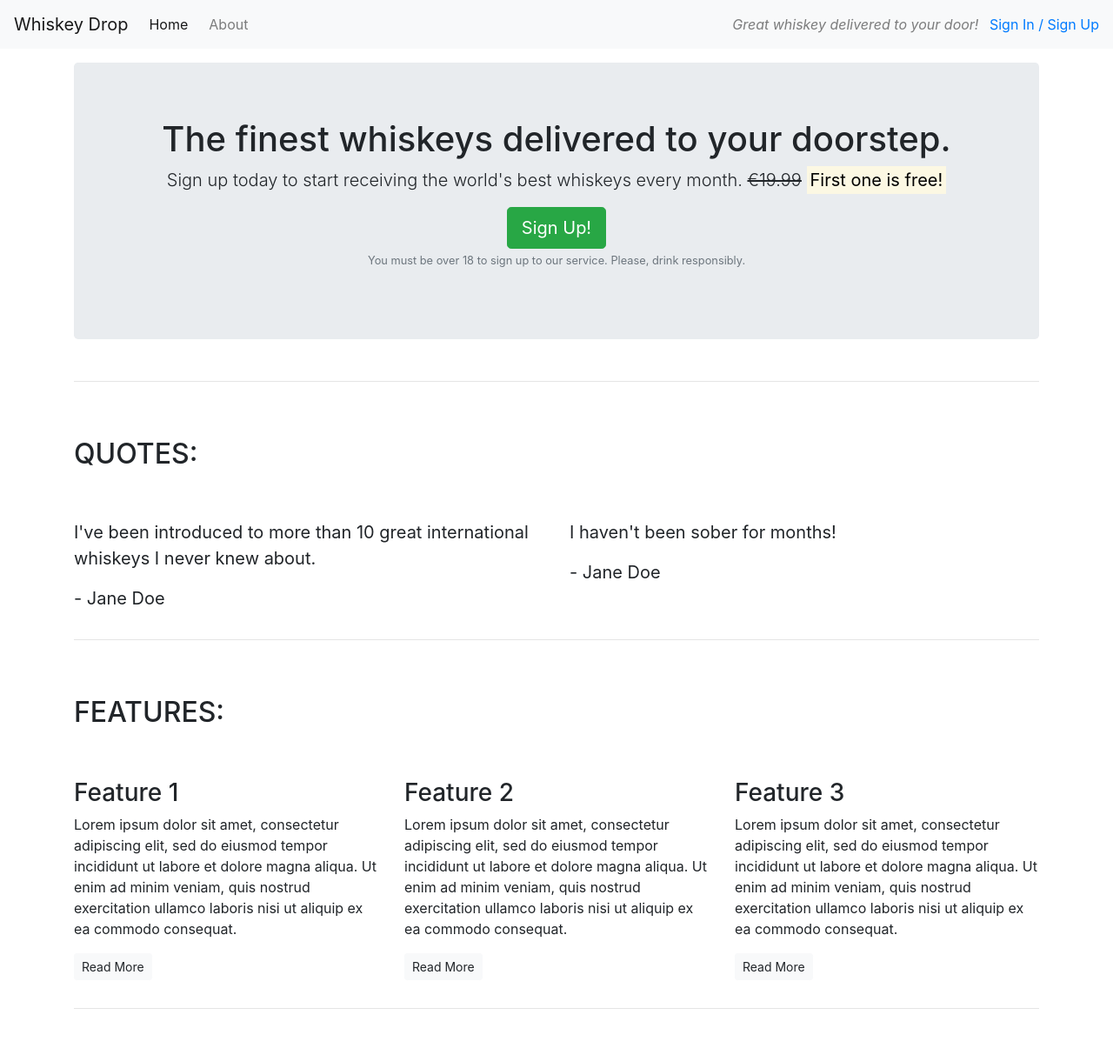
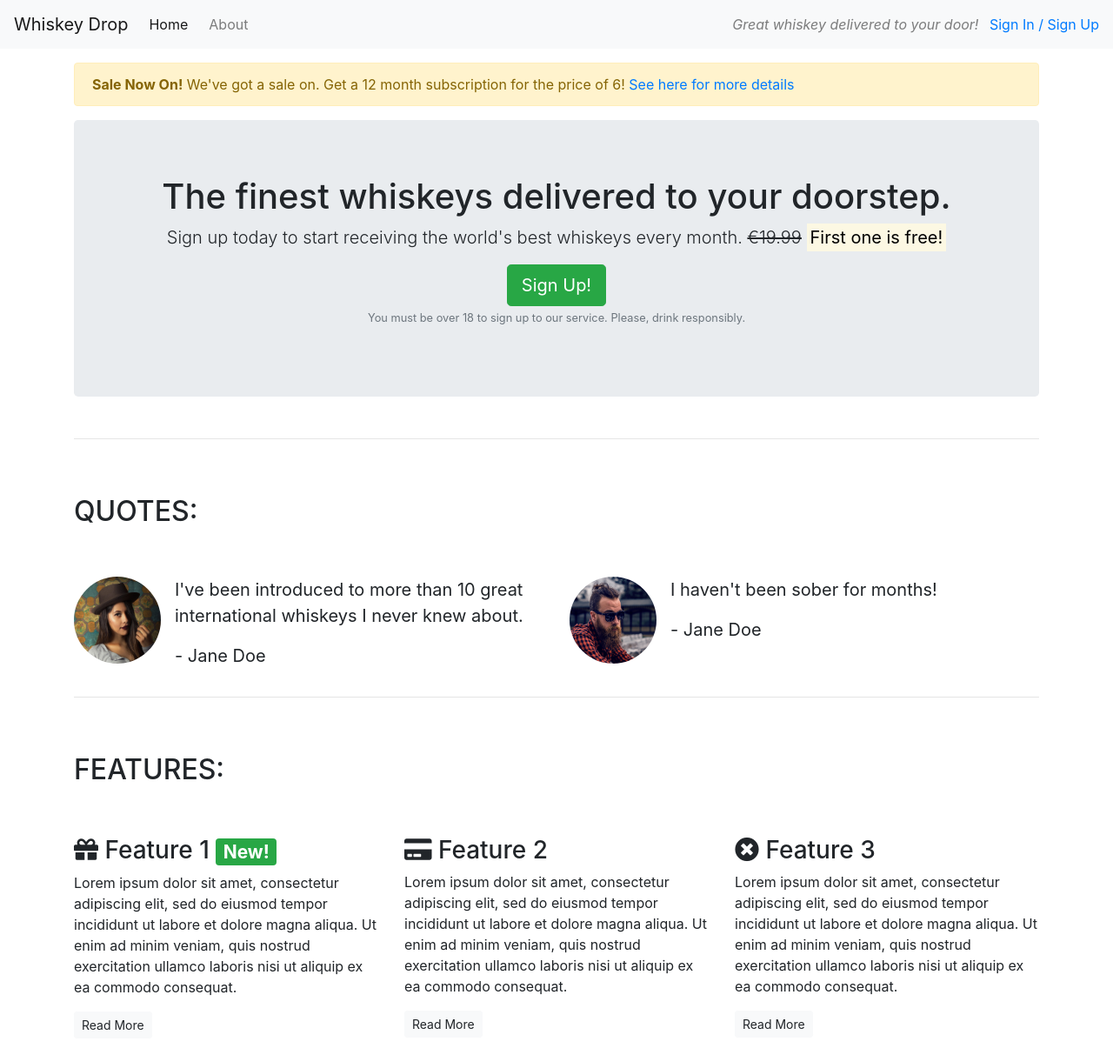
Before and after one commit to 2tracks/Bootstrap4, a plain HTML site: page index.html in a window 1280 px wide. Shown: the top 1213 px of the page at 87% size. Drawn offline with nearby package versions, Linux system fonts and the light colour scheme.

Commit message:
Added icons and sale

```diff
--- a/index.html
+++ b/index.html
@@ -7,6 +7,7 @@
     <title>Whiskey Drop | Taste a new whiskey every month</title>
     <link rel="stylesheet" href="https://stackpath.bootstrapcdn.com/bootstrap/4.4.1/css/bootstrap.min.css" integrity="sha384-Vkoo8x4CGsO3+Hhxv8T/Q5PaXtkKtu6ug5TOeNV6gBiFeWPGFN9MuhOf23Q9Ifjh" crossorigin="anonymous">
     <script src="https://stackpath.bootstrapcdn.com/bootstrap/4.4.1/js/bootstrap.min.js" integrity="sha384-wfSDF2E50Y2D1uUdj0O3uMBJnjuUD4Ih7YwaYd1iqfktj0Uod8GCExl3Og8ifwB6" crossorigin="anonymous"></script>
+    <link rel="stylesheet" href="https://use.fontawesome.com/releases/v5.6.1/css/all.css" integrity="sha384-gfdkjb5BdAXd+lj+gudLWI+BXq4IuLW5IT+brZEZsLFm++aCMlF1V92rMkPaX4PP" crossorigin="anonymous">
 </head>
 <body>
     <nav class="navbar navbar-light bg-light navbar-expand-sm">
@@ -22,6 +23,13 @@
         </div>
     </nav>
     <article class="container mt-3">
+         <div class="row d-none d-sm-block">
+            <div class="col-12">
+                <div class="alert alert-warning">
+                    <strong>Sale Now On!</strong> We've got a sale on. Get a 12 month subscription for the price of 6! <a href="">See here for more details</a>
+                </div>
+            </div>
+        </div>
         <!-- Callout -->
         <div class="row">
             <div class="col-12">
@@ -48,16 +56,30 @@
             </div>
             <div class="row">
                 <div class="col-12 col-md-6">
+                    <div class="media">
+                        <div class="d-none d-sm-block">
+                            <img src="images/girl-image.png" alt="Image girl" class="rounded-circle mr-3" height=100 width=100>
+                        </div>
+                        <div class="media-body">
                             <blockquote class="blockquote">
                                 <p>I've been introduced to more than 10 great international whiskeys I never knew about.</p>
                                 <p>- Jane Doe</p>
                             </blockquote>
                         </div>
+                    </div>
+                </div>
                 <div class="col-12 col-md-6">
+                     <div class="media">
+                        <div class="d-none d-sm-block">
+                            <img src="images/guy-image.png" alt="Image girl" class="rounded-circle mr-3" height=100 width=100>
+                        </div>
+                        <div class="media-body">
                             <blockquote class="blockquote">
                                 <p>I haven't been sober for months!</p>
                                 <p>- Jane Doe</p>
                             </blockquote>
+                        </div>
+                     </div>
                 </div>
             </div>
         </section>
@@ -74,7 +96,7 @@
             <div class="row">
                 <div class="col-12 col-md-6 col-lg-4">
                     <div class="feature">
-                        <h3>Feature 1</h3>
+                        <h3><i class="fas fa-gift d-none d-sm-inline"></i> Feature 1 <span class="badge badge-success">New!</span></h3>
                         <p>Lorem ipsum dolor sit amet, consectetur adipiscing elit, sed do eiusmod tempor incididunt
                         ut labore et dolore magna aliqua. Ut enim ad minim veniam, quis nostrud exercitation ullamco
                         laboris nisi ut aliquip ex ea commodo consequat.</p>
@@ -83,7 +105,7 @@
                 </div>
                 <div class="col-12 col-md-6 col-lg-4">
                     <div class="feature">
-                        <h3>Feature 2</h3>
+                        <h3><i class="fas fa-credit-card d-none d-sm-inline"></i> Feature 2</h3>
                         <p>Lorem ipsum dolor sit amet, consectetur adipiscing elit, sed do eiusmod tempor incididunt ut
                         labore et dolore magna aliqua. Ut enim ad minim veniam, quis nostrud exercitation ullamco laboris nisi ut aliquip ex ea commodo consequat.</p>
                         <p><a class="btn btn-sm btn-light" href="#">Read More</a></p>
@@ -91,7 +113,7 @@
                 </div>
                 <div class="col-12 d-md-none d-lg-block col-lg-4">
                     <div class="feature">
-                        <h3>Feature 3</h3>
+                        <h3><i class="fas fa-times-circle d-none d-sm-inline"></i> Feature 3</h3>
                         <p>Lorem ipsum dolor sit amet, consectetur adipiscing elit, sed do eiusmod tempor incididunt
                         ut labore et dolore magna aliqua. Ut enim ad minim veniam, quis nostrud exercitation ullamco laboris nisi ut aliquip ex ea commodo consequat.</p>
                         <p><a class="btn btn-sm btn-light" href="#">Read More</a></p>
```
Also changed, not shown: images/girl-image.png (added), images/guy-image.png (added). Lines whose indentation alone changed are shown as unchanged.
